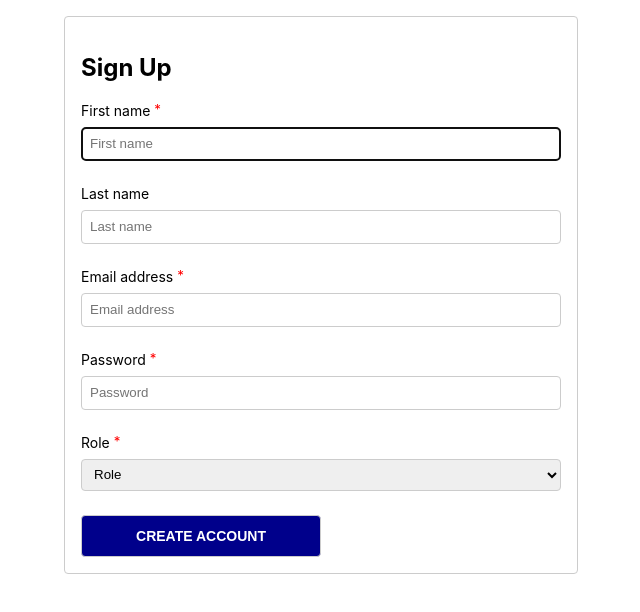
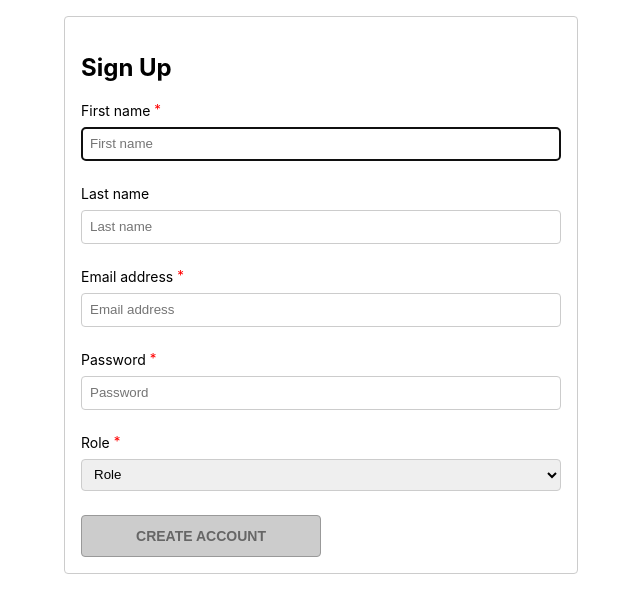
Before and after one commit to arbor0711/form, a React (Create React App) app: page / in a window 1280 px wide. Shown: the top 612 px of the page, without its empty margins (319-959 px from the left). Built offline with nearby package versions, Linux system fonts and the light colour scheme.

Commit message:
Set the form validation function

```diff
--- a/src/App.js
+++ b/src/App.js
@@ -19,8 +19,13 @@ function App() {
   const [role, setRole] = useState("role");
 
   const getIsFormValid = () => {
-    // Implement this function
-    return true;
+    return (
+      firstName &&
+      lastName &&
+      email &&
+      password.value.length >= 8 &&
+      role !== "role"
+    );
   };
 
   const clearForm = () => {
```
